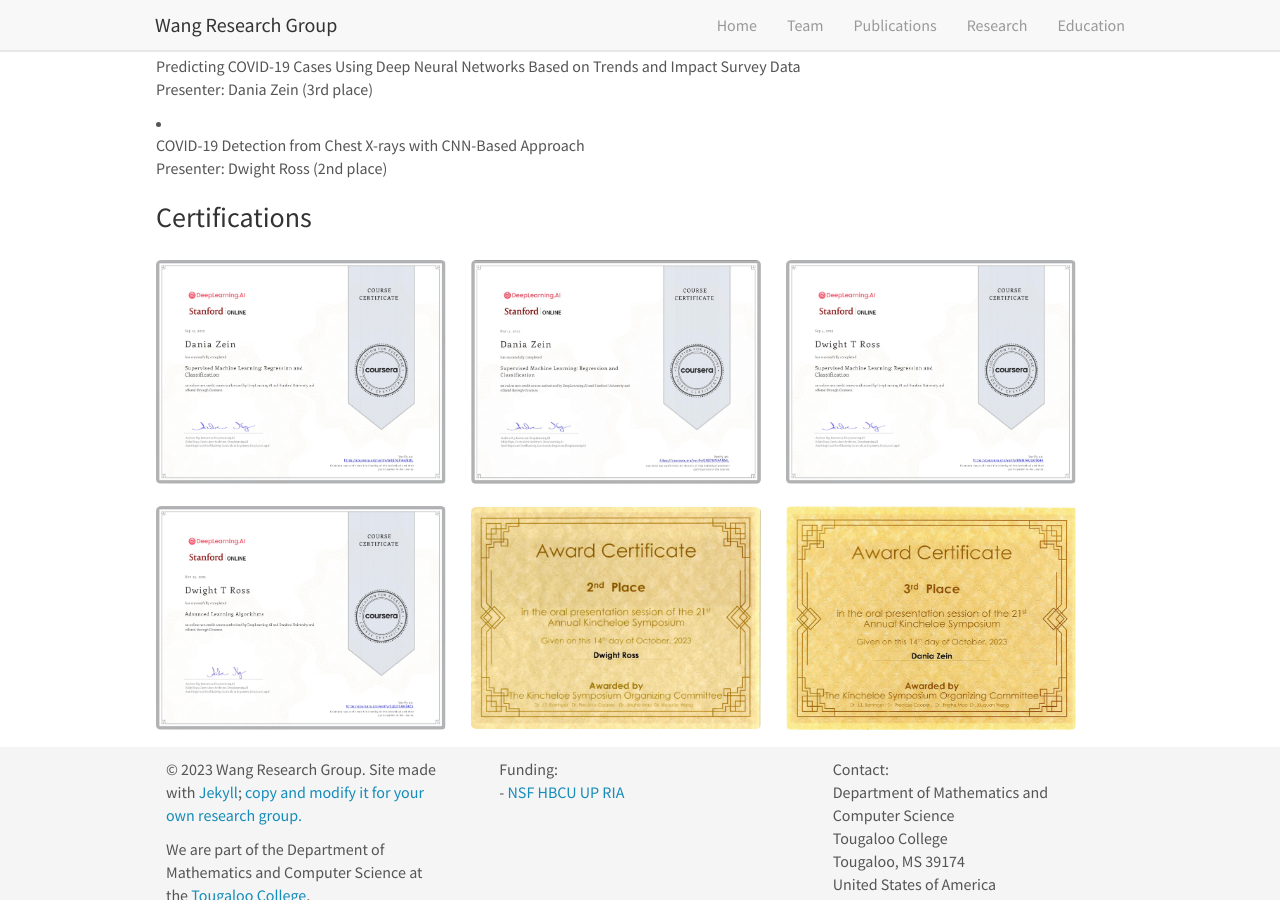
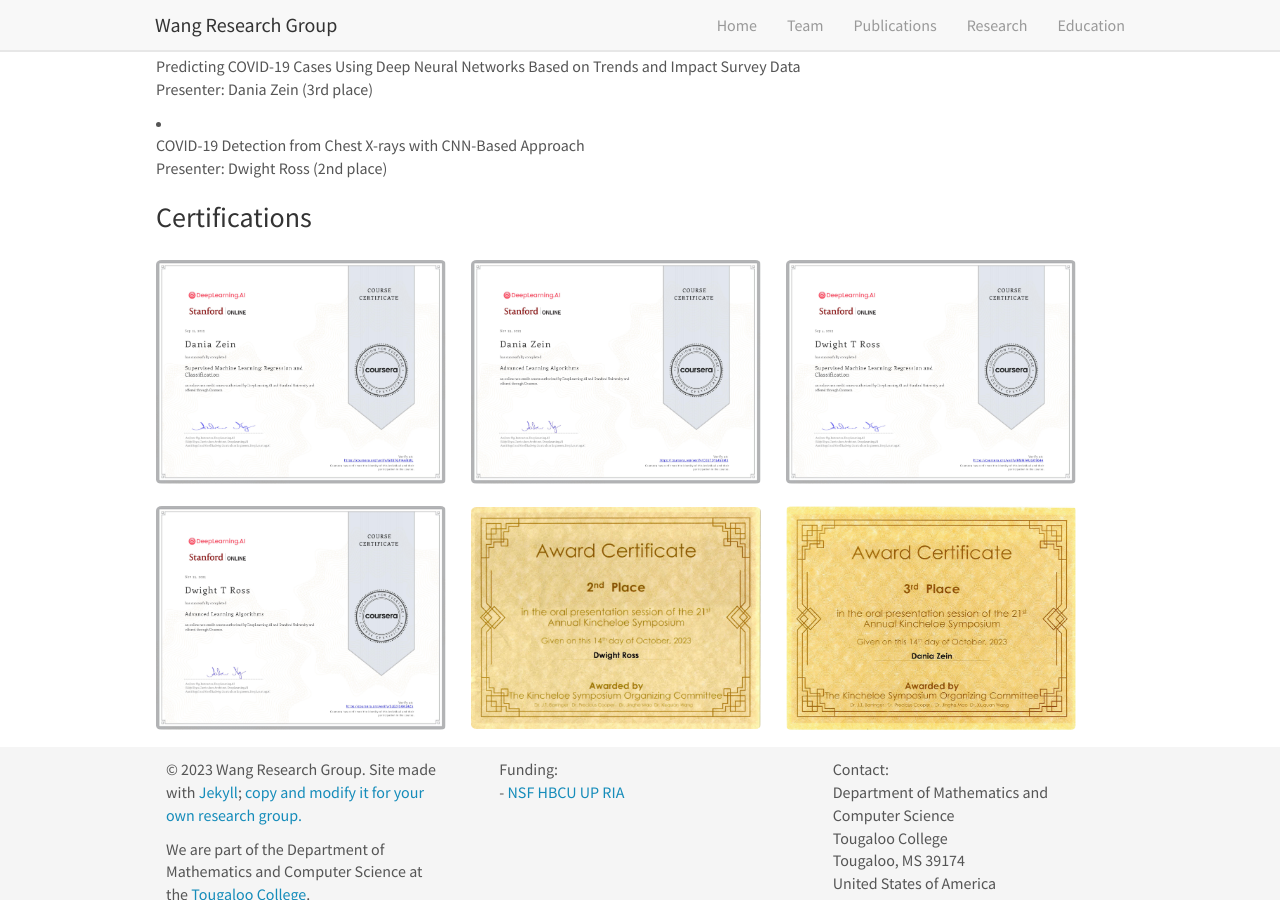
Before and after one commit to xiuquan0418/ResearchGroupWeb, a Jekyll site: the page built from _pages/education.md, in a window 1280 px wide and 900 px high, scrolled down 1091 px. Built offline with Jekyll 4.4.1, drawn with Linux system fonts in a browser that asks for light colours; nearby versions of some CDN libraries.

Commit message:
update Dania Certificate

```diff
--- a/_pages/education.md
+++ b/_pages/education.md
@@ -66,7 +66,7 @@
 ### Certifications
 <figure class="fourth">
   <img src="{{ site.url }}{{ site.baseurl }}/images/Certificates/ML_Certificate_Dania_Zein.jpg" style="width: 290px">
-  <img src="{{ site.url }}{{ site.baseurl }}/images/Certificates/ML_Certificate_Dania_Zein_Advanced.png" style="width: 290px">
+  <img src="{{ site.url }}{{ site.baseurl }}/images/Certificates/ML_Certificate_Dania_Zein_Advanced.jpg" style="width: 290px">
   <img src="{{ site.url }}{{ site.baseurl }}/images/Certificates/ML_Certificate_Dwight_Ross.jpg" style="width: 290px">
   <img src="{{ site.url }}{{ site.baseurl }}/images/Certificates/ML_Certificate_Dwight_Ross_Advanced.jpg" style="width: 290px">
   <img src="{{ site.url }}{{ site.baseurl }}/images/Certificates/Award_Certificate_Dwight_Ross.jpg" style="width: 290px">
```
Also changed, not shown: images/Certificates/ML_Certificate_Dania_Zein_Advanced.jpg (added), images/Certificates/ML_Certificate_Dania_Zein_Advanced.png (deleted).
